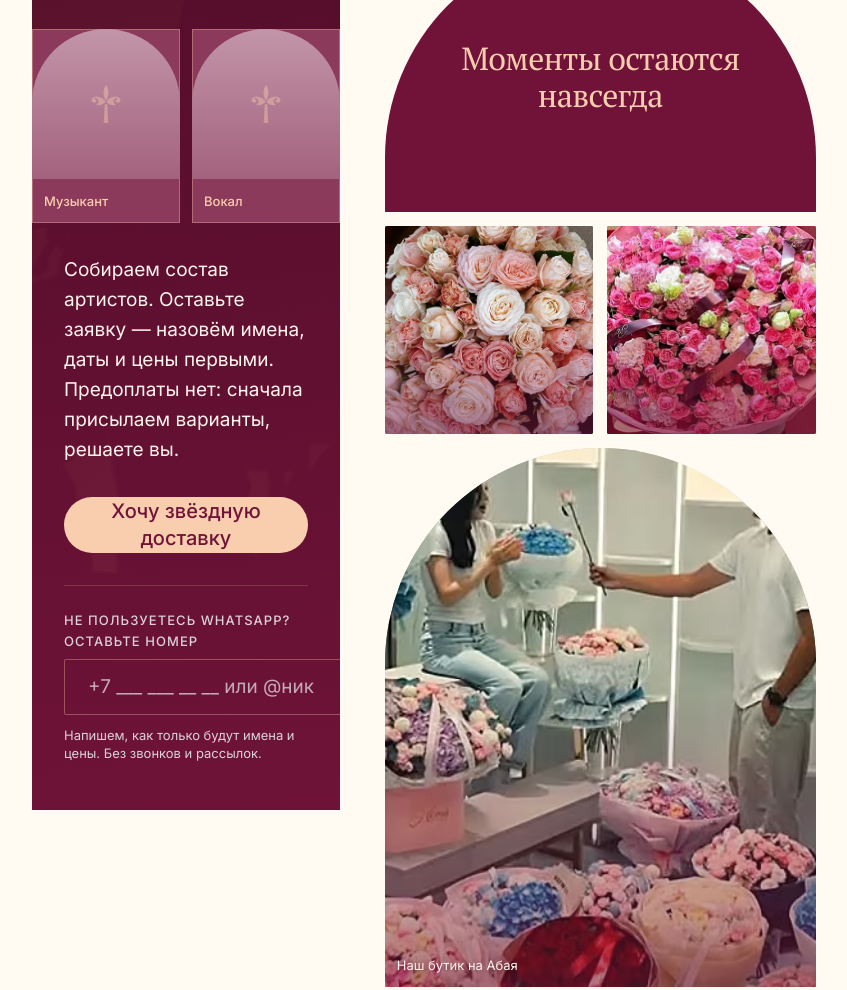
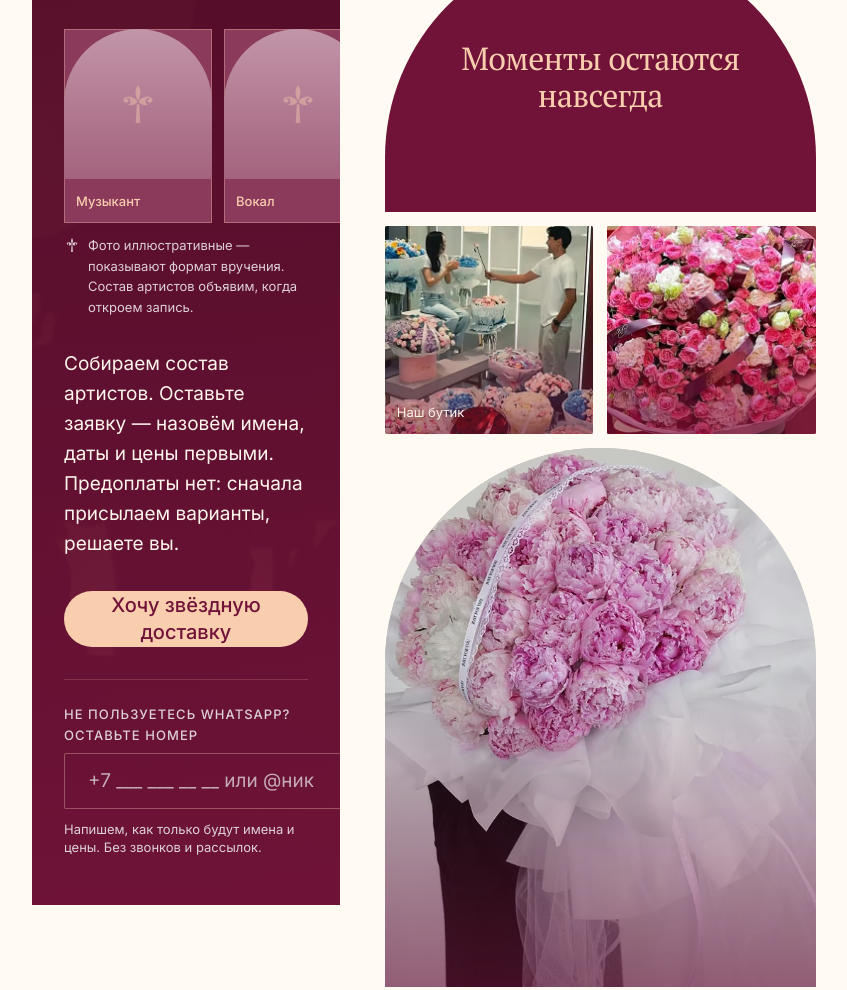
Before and after one commit to A1exxx/remy-floral, a plain HTML site: page index.html in a window 1280 px wide. Shown: the part 1955-2945 px from the top of the page, without its empty margins (32-879 px from the left). Drawn offline with Linux system fonts and the light colour scheme.

Commit message:
Фото бутика в малый слот, карточки артистов готовы под фото
- реальный кадр витрины переехал с широкого слота на квадратный: исходник
  даёт 473px, широкий требовал ~700 и кадр выглядел мылом
- в широкий слот встал премиальный сток (пионы в фатине)
- разметка карточек ролей поддерживает фото; добавлена честная строка
  «фото иллюстративные, состав объявим позже» — лицензия Pexels запрещает
  подавать человека так, будто он одобряет услугу

Co-Authored-By: Claude Opus 5 <noreply@anthropic.com>

```diff
--- a/css/styles.css
+++ b/css/styles.css
@@ -448,6 +448,18 @@ button.ctl{text-align:left;display:flex;align-items:center}
   transition:background-position var(--dur-3) var(--ease-out);
 }
 .acard__arch .mark{width:44px;height:44px;color:rgba(249,206,174,.42)}
+/* карточка с фото: тот же силуэт арки, кадр под маской */
+.acard__arch--photo{padding:0;overflow:hidden;background:var(--rose-500)}
+.acard__arch--photo picture,.acard__arch--photo img{width:100%;height:100%;display:block}
+.acard__arch--photo img{object-fit:cover;object-position:50% 22%}
+.acard__note{
+  margin-top:var(--s-3);font-size:var(--fs-micro);color:var(--text-muted);
+  display:flex;align-items:flex-start;gap:var(--s-2);
+}
+.acard__note .mark{width:16px;height:16px;flex:none;margin-top:2px}
+/* подсказка, что рельсу можно листать */
+.rail{scroll-padding-inline:var(--s-6)}
+.rail::after{content:"";flex:0 0 var(--s-4)}
 .acard__meta{padding:var(--s-3)}
 .acard__meta b{display:block;font-size:var(--fs-micro);font-weight:var(--fw-med);
                color:var(--text-head)}
--- a/index.html
+++ b/index.html
@@ -209,7 +209,11 @@
         <li class="step"><span class="step__n">03</span><span><b>Вручение</b><span>Время, слова, песня — согласуем заранее. У вас останется видео.</span></span></li>
       </ul>
 
-      <div class="rail" id="rail" role="list" aria-label="Составы артистов — готовятся"></div>
+      <div class="rail" id="rail" role="list" aria-label="Форматы вручения"></div>
+      <p class="acard__note">
+        <svg class="mark" aria-hidden="true"><use href="#mark"/></svg>
+        <span>Фото иллюстративные — показывают формат вручения. Состав артистов объявим, когда откроем запись.</span>
+      </p>
 
       <p class="body" style="margin-top:var(--s-6)">Собираем состав артистов. Оставьте заявку — назовём имена, даты и цены первыми. Предоплаты нет: сначала присылаем варианты, решаете вы.</p>
 
--- a/js/app.js
+++ b/js/app.js
@@ -76,12 +76,14 @@
     { id: 'g-03', cls: 'tile--sq', w: 460,
       alt: 'Букет из тёмно-красных роз в кремовой шляпной коробке' },
     { plate: 'Моменты остаются навсегда' },
-    { id: 'g-05', cls: 'tile--sq', w: 460,
-      alt: 'Плотная композиция из кремовых и пудрово-розовых пионовидных роз' },
+    /* Реальный кадр бутика стоит в МАЛЕНЬКОМ слоте осознанно: исходник даёт
+       473px, а широкий слот требует ~700 — там он выглядел мылом. */
+    { id: 'tile-11', cls: 'tile--sq', cap: 'Наш бутик',
+      alt: 'Витрина бутика Remy: букеты и шляпные коробки на подсвеченных стеллажах' },
     { id: 'tile-10', cls: 'tile--sq',
       alt: 'Плотный букет из ярко-розовых кустовых роз с бордовой лентой Remy' },
-    { id: 'tile-11', cls: 'tile--hero', cap: 'Наш бутик на Абая',
-      alt: 'Витрина бутика Remy: букеты и шляпные коробки на подсвеченных стеллажах' }
+    { id: 'g-07', cls: 'tile--hero', w: 760,
+      alt: 'Букет из пудрово-розовых пионов в белом фатине' }
   ];
 
   /* Карточки ролей, а НЕ портреты конкретных артистов: состав ещё не собран,
@@ -178,13 +180,26 @@
     var rail = $('#rail');
     if (!rail) return;
     rail.innerHTML = ARTISTS.map(function (a) {
+      var inner = a.img
+        ? '<span class="acard__arch acard__arch--photo">' +
+            '<picture>' +
+              '<source srcset="assets/artists/' + a.img + '.avif" type="image/avif">' +
+              '<img src="assets/artists/' + a.img + '.webp" alt="' + (a.alt || '') + '" ' +
+                   'width="360" height="480" loading="lazy" decoding="async">' +
+            '</picture>' +
+          '</span>'
+        : '<span class="acard__arch"><svg class="mark" aria-hidden="true"><use href="#mark"/></svg></span>';
+
+      var meta = a.img
+        ? '<span class="acard__meta"><b>' + a.role + '</b></span>'
+        : '<span class="acard__meta"><b>' + a.role + '</b>' +
+            '<span class="acard__line"></span>' +
+            '<span class="acard__line acard__line--short"></span>' +
+          '</span>';
+
       return '<button type="button" class="acard" role="listitem" data-wa="star" ' +
-             'aria-label="' + a.role + ' — состав готовится, написать в WhatsApp">' +
-        '<span class="acard__arch"><svg class="mark" aria-hidden="true"><use href="#mark"/></svg></span>' +
-        '<span class="acard__meta"><b>' + a.role + '</b>' +
-          '<span class="acard__line"></span>' +
-          '<span class="acard__line acard__line--short"></span>' +
-        '</span>' +
+             'aria-label="' + a.role + ' — формат вручения, написать в WhatsApp">' +
+        inner + meta +
       '</button>';
     }).join('');
   }
```
Also changed, not shown: assets/bouquets/g-07-lqip.webp (added), assets/bouquets/g-07.avif (added), assets/bouquets/g-07.webp (added), 1 other file.
